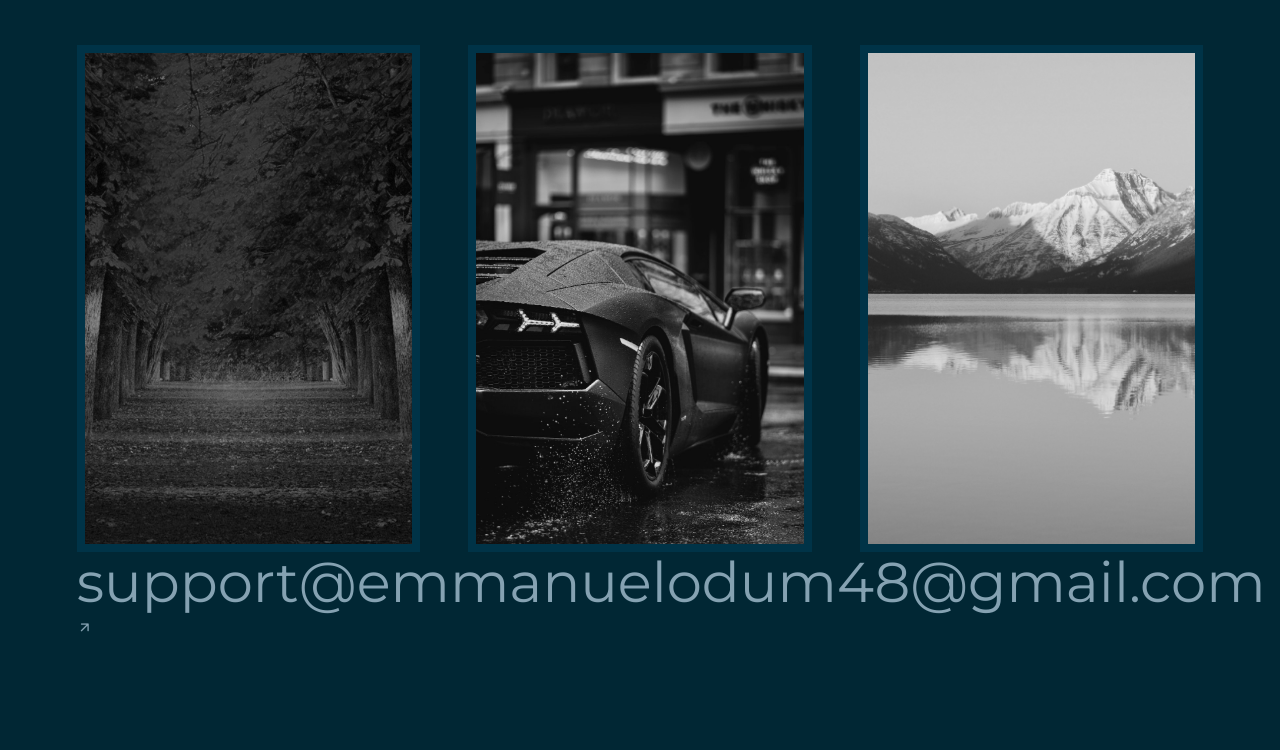
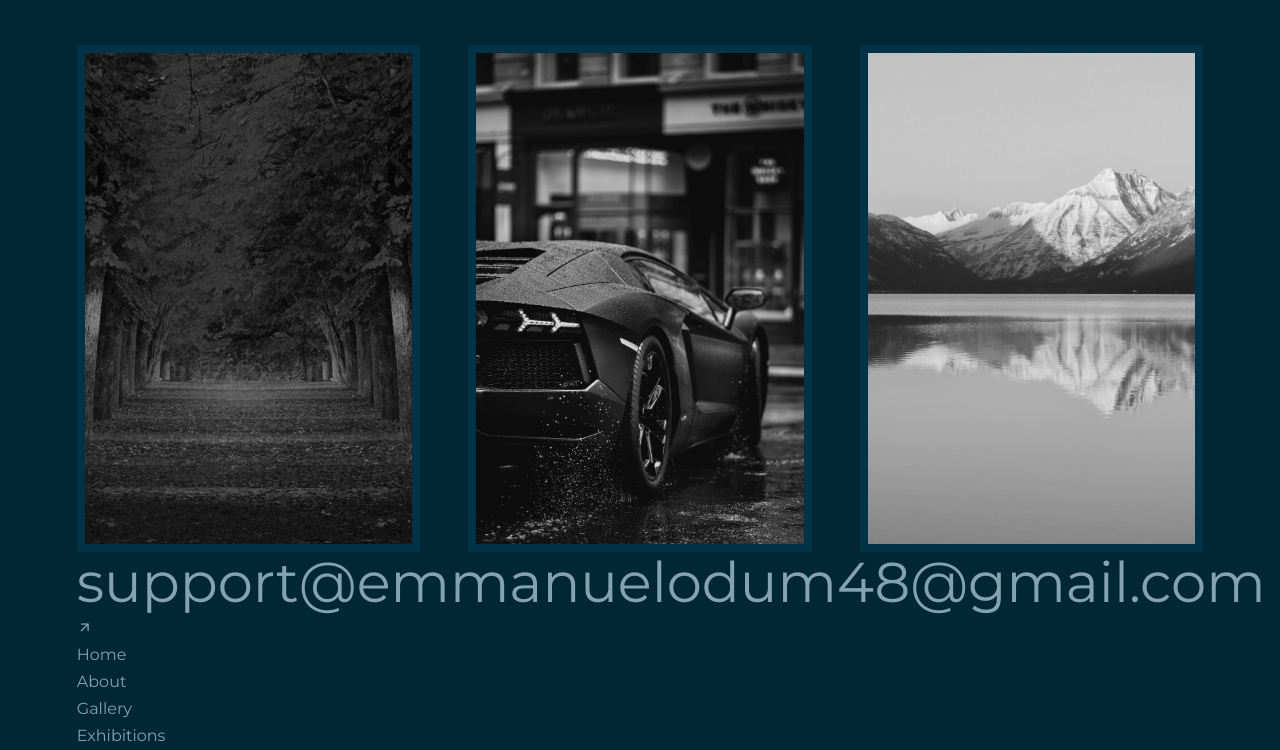
Before and after one commit to emmanuelodum/Responsive-Photography-Portfolio-Website, a plain HTML site: page index.html in a window 1280 px wide. Shown: the part 4032-4782 px from the top of the page. Before the commit the page ends 4673 px from the top, so only its background shows below. Drawn offline with nearby package versions, Linux system fonts and the light colour scheme.

Commit message:
Footer links

```diff
--- a/index.html
+++ b/index.html
@@ -235,7 +235,12 @@
             ><i class="uil uil-arrow-up-right"></i
           ></a>
         </div>
-        <ul class="footer__links"></ul>
+        <ul class="footer__links">
+          <li><a href="#">Home</a></li>
+          <li><a href="#about">About</a></li>
+          <li><a href="#gallery">Gallery</a></li>
+          <li><a href="#exhibitions">Exhibitions</a></li>
+        </ul>
       </div>
     </footer>
 
```
